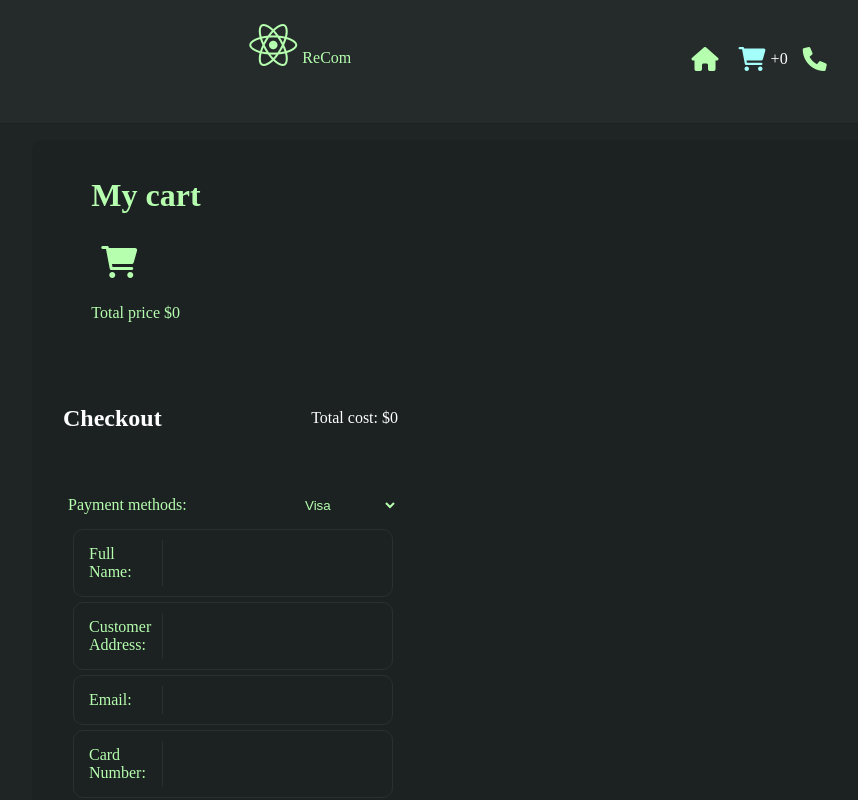
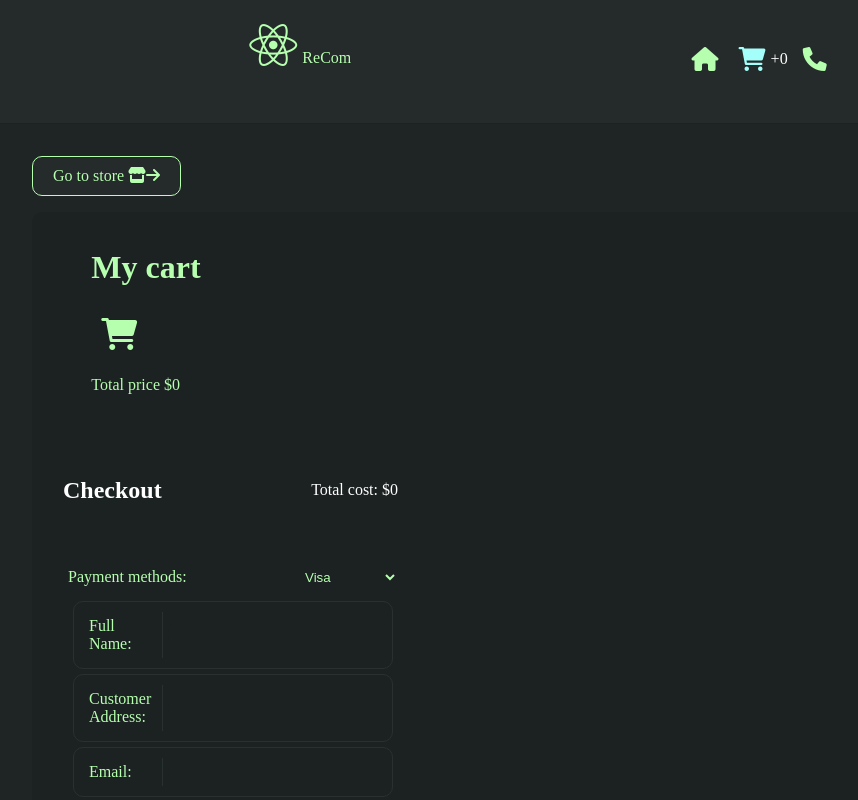
Before and after one commit to trine-marie-sandberg/js-frameworks-ca, a React (Vite) app: page /cart in a window 1280 px wide. Shown: the whole page, without its empty margins (97-955 px from the left). Built offline with nearby package versions, Linux system fonts and the light colour scheme.

Commit message:
updates styling

```diff
--- a/src/hooks/cartfunctions.jsx
+++ b/src/hooks/cartfunctions.jsx
@@ -55,7 +55,7 @@ export function cartBtns(id, title, price, img) {
     } else {
         currentCount = 0;
     }
-    const displayCount = <p>Amount: {currentCount} in cart <Icon className="fa-solid fa-cart-shopping"></Icon></p>
+    const displayCount = <p>{currentCount} in cart <Icon className="fa-solid fa-cart-shopping"></Icon></p>
 
     return {add, remove, clear, displayCount};
 }
--- a/src/pages/cart/index.jsx
+++ b/src/pages/cart/index.jsx
@@ -2,7 +2,7 @@ import React, { useState, useEffect } from "react";
 import { PageWrap } from "../../components/pagewrapp/style";
 import * as storage from "../../hooks/storage";
 import { CartWrap, CartContainer, Image, SmallText, Icon, Heading, FormWrap, FlexWrap,
-         CheckoutWrap, TotalCost, CartBtn, StoreBtn
+         CheckoutWrap, TotalCost, CartBtn, ToCartBtn
        } from "./style";
 import { Link, useNavigate } from "react-router-dom";
 import { cartBtns } from "../../hooks/cartfunctions";
@@ -46,6 +46,14 @@ export default function Cart() {
 
     return(
         <PageWrap>
+            <div>
+              <Link to={"/"}>
+                <ToCartBtn>
+                  Go to store <i className="fa-solid fa-store"></i>
+                  <i className="fa-solid fa-arrow-right"></i>
+                </ToCartBtn>
+              </Link>
+            </div>
             <FlexWrap>
                 <CartContainer>
                     <Heading>
@@ -78,9 +86,6 @@ export default function Cart() {
                     <CheckoutForm/>
                 </FormWrap>
             </FlexWrap>
-            <StoreBtn>
-                <Link to={"/"}>Back to store</Link>
-            </StoreBtn>
         </PageWrap>
     )
 }
--- a/src/pages/cart/style.jsx
+++ b/src/pages/cart/style.jsx
@@ -83,3 +83,17 @@ export const StoreBtn = styled.div`
   cursor: pointer;
   height: fit-content;
 `;
+export const ToCartBtn = styled.div`
+  height: fit-content;
+  width: fit-content;
+  padding: 10px 20px;
+  margin: 16px 0px;
+  cursor: pointer;
+  background-color: ${(props) => props.theme.color.primary};
+  color: ${(props) => props.theme.color.secondary};
+  border-radius: ${(props) => props.theme.sizes.borderRadius};
+  border: 1px solid ${(props) => props.theme.color.secondary};
+  & a {
+    color: ${(props) => props.theme.color.secondary};
+  }
+`;
--- a/src/pages/product/index.jsx
+++ b/src/pages/product/index.jsx
@@ -1,7 +1,7 @@
 import React, { useReducer } from "react";
 import { Link, useNavigate, useParams } from "react-router-dom";
 import { PageWrap } from "../../components/pagewrapp/style";
-import { Image, ProductWrap, Button, Icon, EmphasizeText, MarginWrap, StarWrap, CartBtn, ToCartBtn } from "./style";
+import { Image, ProductWrap, Button, Icon, EmphasizeText, MarginWrap, StarWrap, CartBtn, ToCartBtn, ButtonsWrap } from "./style";
 import apiCall from "../../hooks/api";
 import { productVariables, createStars } from "../../hooks/variables";
 import { cartBtns } from "../../hooks/cartfunctions";
@@ -27,9 +27,17 @@ export default function ProductPage() {
   }
     return(
         <PageWrap>
-            <Button onClick={() => navigate(-1)} aria-label="Back button">
-              <Icon className="fa-solid fa-arrow-rotate-left"></Icon>
-            </Button>
+            <ButtonsWrap>
+              <Button onClick={() => navigate(-1)} aria-label="Back button">
+                <Icon className="fa-solid fa-arrow-rotate-left"></Icon>
+              </Button>
+              <Link to={"/cart"}>
+                <ToCartBtn>
+                  Go to cart <i className="fa-solid fa-cart-shopping"></i>
+                  <i className="fa-solid fa-arrow-right"></i>
+                </ToCartBtn>
+              </Link>
+            </ButtonsWrap>
             <ProductWrap>
                 <MarginWrap>
                   <h1>{cv.title}</h1>
@@ -50,9 +58,6 @@ export default function ProductPage() {
                     <CartBtn onClick={cartBtn.add}>+</CartBtn>
                     <CartBtn onClick={cartBtn.clear}>Clear</CartBtn>
                   </div>
-                  <Link to={"/cart"}>
-                    <ToCartBtn>Go to cart <i className="fa-solid fa-cart-shopping"></i></ToCartBtn>
-                  </Link>
                 </MarginWrap>
                 <MarginWrap>
                     <Image src={data.imageUrl} alt={data.title}/>
--- a/src/pages/product/style.jsx
+++ b/src/pages/product/style.jsx
@@ -57,3 +57,7 @@ export const ToCartBtn = styled.div`
     color: ${(props) => props.theme.color.secondary};
   }
 `;
+export const ButtonsWrap = styled.div`
+  display: flex;
+  flex-wrap: wrap;
+`;
```
